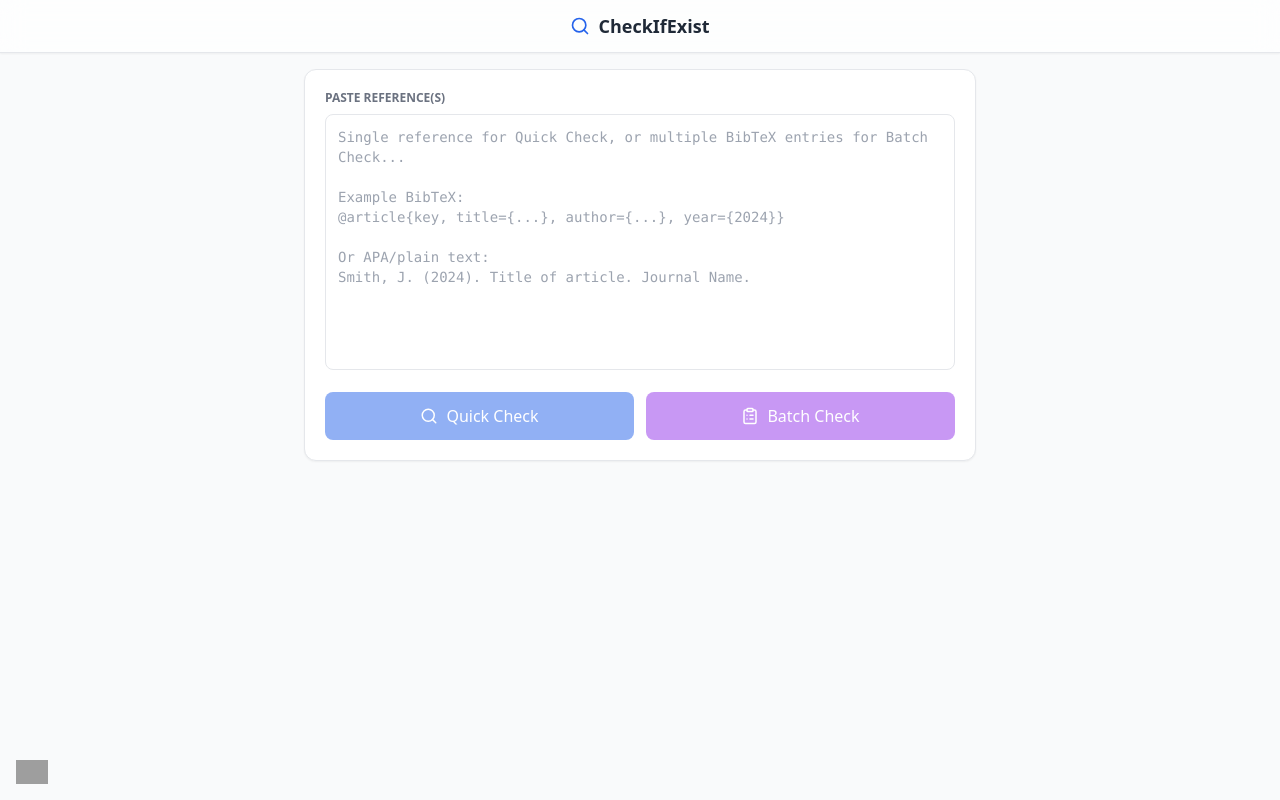
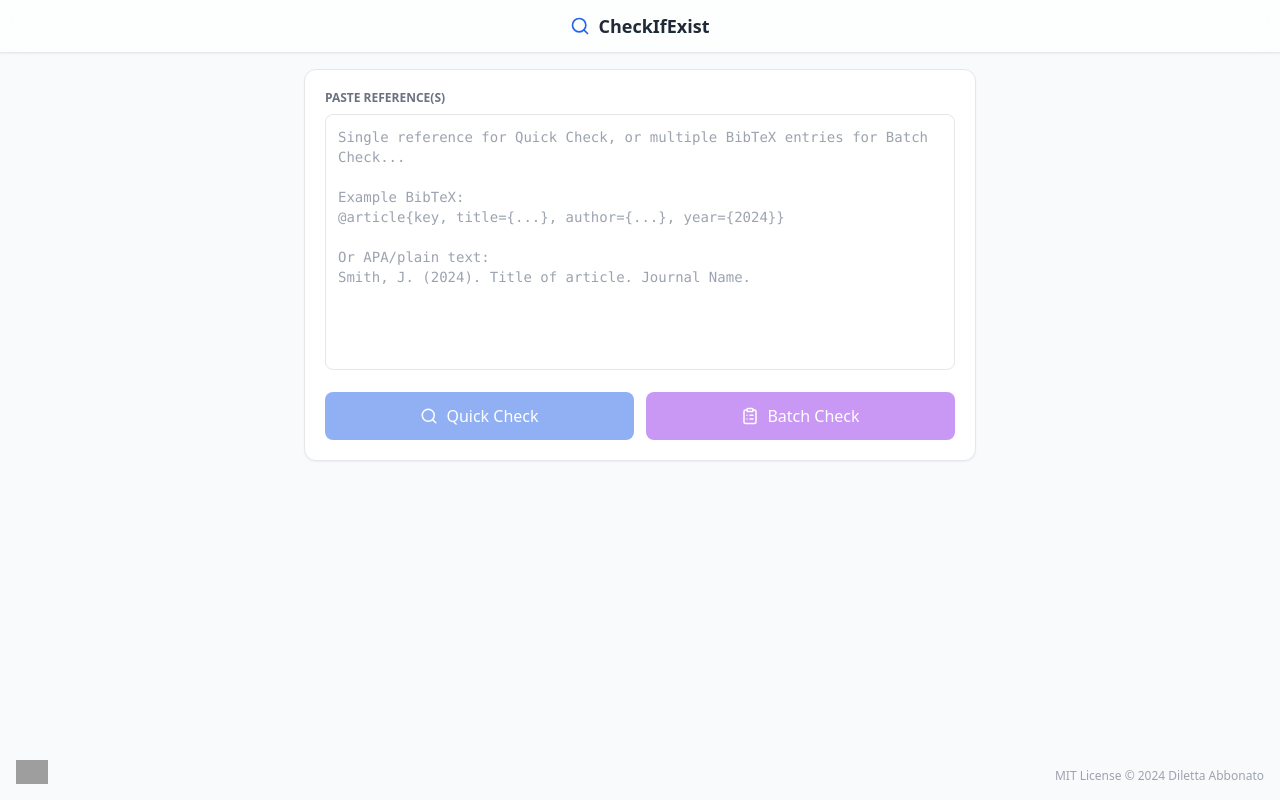
Before and after one commit to zabbonat/References-Validation, a React (Vite) app: page / in a window 1280 px wide. Built offline with nearby package versions, Linux system fonts and the light colour scheme; grey boxes are pictures that could not be loaded.

Commit message:
Add official MIT License file and update package metadata + website footer

```diff
--- a/package.json
+++ b/package.json
@@ -17,7 +17,8 @@
     "react-dom": "^19.2.0"
   },
   "description": "Validation tool for academic references",
-  "author": "Antigravity",
+  "author": "Diletta Abbonato",
+  "license": "MIT",
   "devDependencies": {
     "@eslint/js": "^9.39.1",
     "@types/node": "^24.10.1",
--- a/src/App.tsx
+++ b/src/App.tsx
@@ -264,6 +264,17 @@ Smith, J. (2024). Title of article. Journal Name.`}
           className="h-6"
         />
       </div>
+      {/* License Footer - bottom right */}
+      <div className="fixed bottom-4 right-4 text-xs text-gray-400">
+        <a
+          href="https://github.com/zabbonat/References-Validation/blob/main/LICENSE"
+          target="_blank"
+          rel="noopener noreferrer"
+          className="hover:text-gray-600 transition-colors"
+        >
+          MIT License © 2024 Diletta Abbonato
+        </a>
+      </div>
     </div>
   );
 }
```
Also changed, not shown: 1 other file (tests, documents, lock files or other folders).
